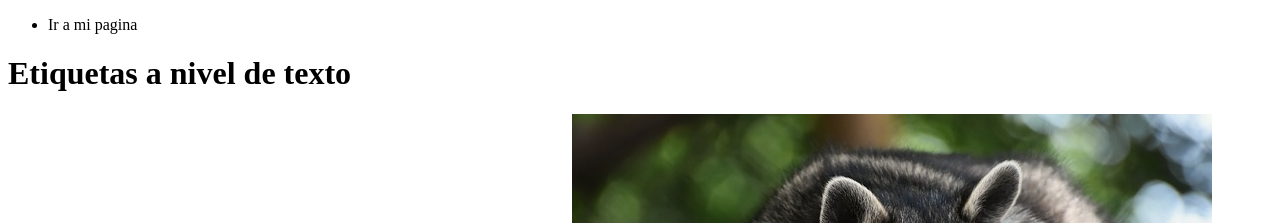
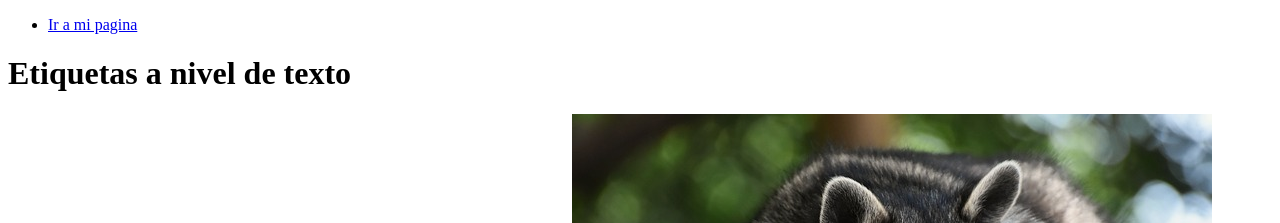
Before and after one commit to SaulDavalos/Practica5_51, a plain HTML site: page index.html in a window 1280 px wide. Shown: the top 223 px of the page. Drawn offline with Linux system fonts and the light colour scheme.

Commit message:
Error arreglado

```diff
--- a/index.html
+++ b/index.html
@@ -10,7 +10,7 @@
     <header>
         <nav>
             <ul>
-                <li> <a href="mi_sitio.html"></a>Ir a mi pagina</li>
+                <li><a href="mi_sitio.html">Ir a mi pagina</a></li>
             </ul>
         </nav>
     </header>
```
